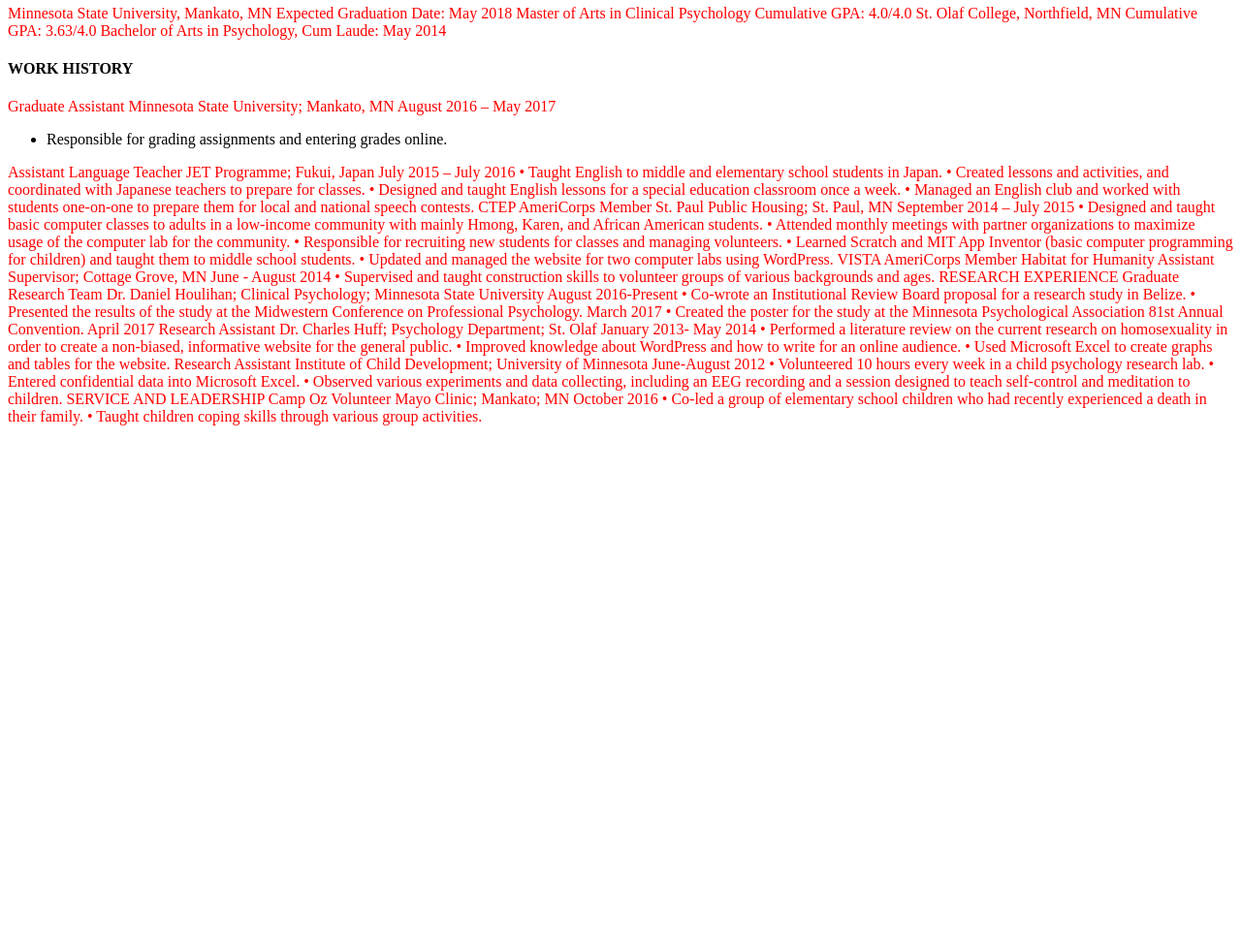
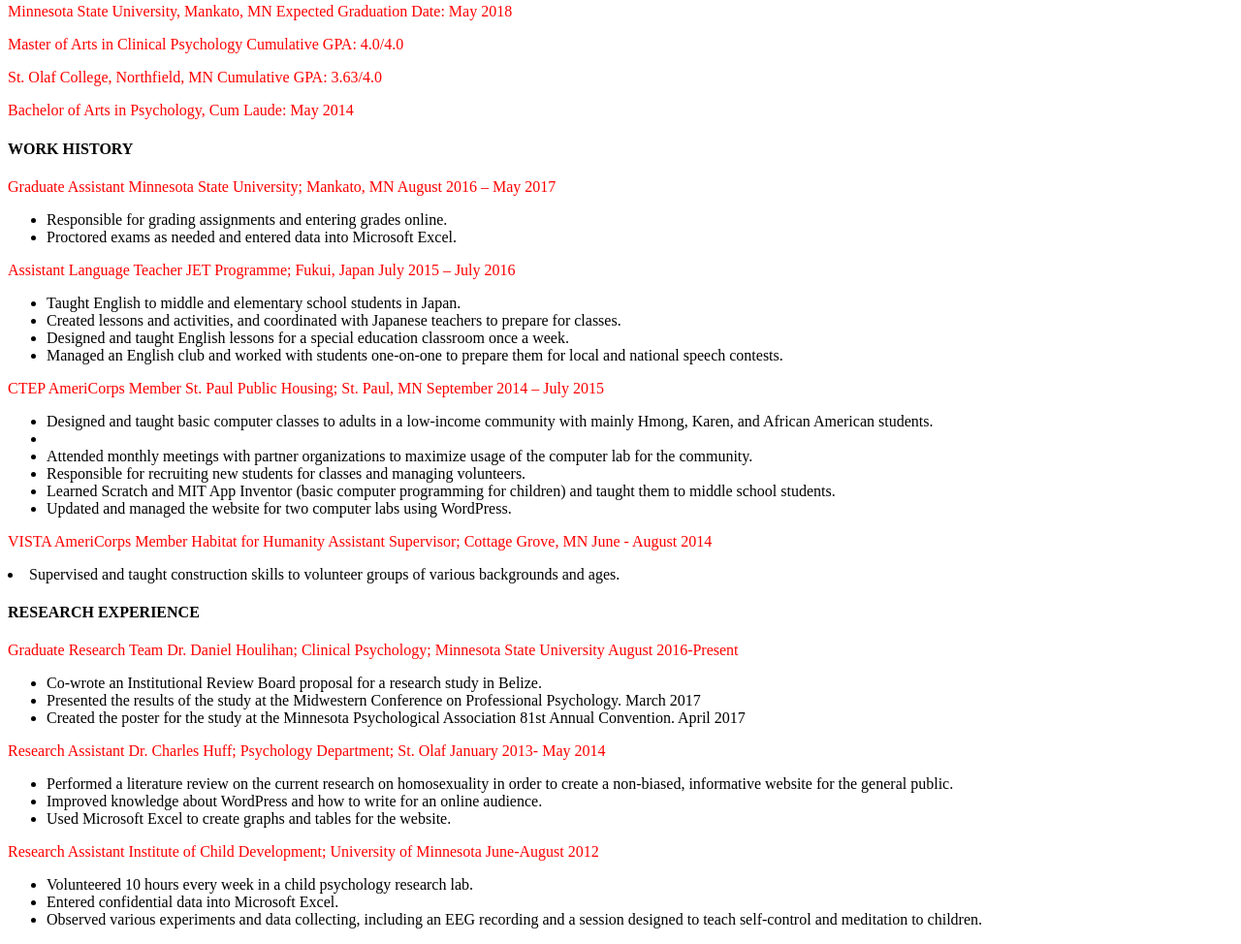
Before and after one commit to gracemkas/gracemkas.github.io, a plain HTML site: page index.html in a window 1280 px wide. Shown: the part 463-1437 px from the top of the page at 97% size. Before the commit the page ends 918 px from the top, so only its background shows below. Drawn offline with Linux system fonts and the light colour scheme.

Commit message:
Added lists

```diff
--- a/index.html
+++ b/index.html
@@ -6,62 +6,64 @@
   </head>
 
   <body>
-	  <h1>GRACE KASAHARA</h1>
-	  <h3>(612)-308-1740 • gracekasahara@gmail.com</h3>
+	<h1>GRACE KASAHARA</h1>
+	<h4>(612)-308-1740 • gracekasahara@gmail.com</h4>
+	<img
+	    src="https://scontent-ort2-1.xx.fbcdn.net/v/t1.0-9/12631319_10155152177721959_3177916257793310094_n.jpg?oh=9000c3afd951e1950967d95bf0c651dc&oe=5A8B77D4"/>
+	<h4>EDUCATION</h4>
+	<p>Minnesota State University, Mankato, MN Expected Graduation Date: May 2018</p>
+	<p>Master of Arts in Clinical Psychology Cumulative GPA: 4.0/4.0</p>
+	<p>St. Olaf College, Northfield, MN Cumulative GPA: 3.63/4.0</p>
+	<p>Bachelor of Arts in Psychology, Cum Laude: May 2014</p>
 
-	  <img
-	       src="https://scontent-ort2-1.xx.fbcdn.net/v/t1.0-9/12631319_10155152177721959_3177916257793310094_n.jpg?oh=9000c3afd951e1950967d95bf0c651dc&oe=5A8B77D4"/>
-
-	  <h4>EDUCATION</h4>
-<p>Minnesota State University, Mankato, MN        				       Expected Graduation Date: May 2018
-Master of Arts in Clinical Psychology                                                                                 Cumulative GPA: 4.0/4.0
-
-St. Olaf College, Northfield, MN      								      Cumulative GPA: 3.63/4.0
-Bachelor of Arts in Psychology, Cum Laude: May 2014
-	  </p>
-<h4>WORK HISTORY</h4>
-	<p>Graduate Assistant                        Minnesota State University; Mankato, MN                             August 2016 – May 2017</p>
+	<h4>WORK HISTORY</h4>
+	<p>Graduate Assistant Minnesota State University; Mankato, MN August 2016 – May 2017</p>
 	<ul>
 		<li>Responsible for grading assignments and entering grades online.</li>
+		<li>Proctored exams as needed and entered data into Microsoft Excel.</li>
 	</ul>
-<p>
-Assistant Language Teacher          JET Programme; Fukui, Japan                                                     July 2015 – July 2016
-•	Taught English to middle and elementary school students in Japan.
-•	Created lessons and activities, and coordinated with Japanese teachers to prepare for classes.
-•	Designed and taught English lessons for a special education classroom once a week.
-•	Managed an English club and worked with students one-on-one to prepare them for local and national speech contests.
 
-CTEP AmeriCorps Member          St. Paul Public Housing; St. Paul, MN                              September 2014 – July 2015
-•	Designed and taught basic computer classes to adults in a low-income community with mainly Hmong, Karen, and African American students.
-•	Attended monthly meetings with partner organizations to maximize usage of the computer lab for the community.
-•	Responsible for recruiting new students for classes and managing volunteers.
-•	Learned Scratch and MIT App Inventor (basic computer programming for children) and taught them to middle school students.
-•	Updated and managed the website for two computer labs using WordPress.
+	<p>Assistant Language Teacher JET Programme; Fukui, Japan July 2015 – July 2016</p>
+	<ul>
+		<li>Taught English to middle and elementary school students in Japan.</li>
+		<li>Created lessons and activities, and coordinated with Japanese teachers to prepare for classes.</li>
+		<li>Designed and taught English lessons for a special education classroom once a week.</li>
+		<li>Managed an English club and worked with students one-on-one to prepare them for local and national speech contests.</li>
+	 </ul>
+	 <p>CTEP AmeriCorps Member St. Paul Public Housing; St. Paul, MN September 2014 – July 2015</p>
+	 <ul>
+	 	<li>Designed and taught basic computer classes to adults in a low-income community with mainly Hmong, Karen, and African American students.<li>
+		<li>Attended monthly meetings with partner organizations to maximize usage of the computer lab for the community.</li>
+		<li>Responsible for recruiting new students for classes and managing volunteers.</li>
+		<li>Learned Scratch and MIT App Inventor (basic computer programming for children) and taught them to middle school students.</li>
+		<li>Updated and managed the website for two computer labs using WordPress.</li>
+	 </ul>
 
-VISTA AmeriCorps Member     Habitat for Humanity Assistant Supervisor; Cottage Grove, MN      June - August 2014
-•	Supervised and taught construction skills to volunteer groups of various backgrounds and ages.
+	<p>VISTA AmeriCorps Member Habitat for Humanity Assistant Supervisor; Cottage Grove, MN June - August 2014</p>
+		<li>Supervised and taught construction skills to volunteer groups of various backgrounds and ages.</li>
 
-RESEARCH EXPERIENCE
-Graduate Research Team   Dr. Daniel Houlihan; Clinical Psychology; Minnesota State University  August 2016-Present
-•	Co-wrote an Institutional Review Board proposal for a research study in Belize.
-•	Presented the results of the study at the Midwestern Conference on Professional Psychology.                March 2017
-•	Created the poster for the study at the Minnesota Psychological Association 81st Annual Convention.     April 2017
+	<h4>RESEARCH EXPERIENCE</h4>
+	<p>Graduate Research Team Dr. Daniel Houlihan; Clinical Psychology; Minnesota State University August 2016-Present</p>
+	<ul>
+		<li>Co-wrote an Institutional Review Board proposal for a research study in Belize.</li>
+		<li>Presented the results of the study at the Midwestern Conference on Professional Psychology. March 2017</li>
+		<li>Created the poster for the study at the Minnesota Psychological Association 81st Annual Convention. April 2017</li>
+	</ul>
 
-Research Assistant                  Dr. Charles Huff; Psychology Department; St. Olaf           	           January 2013- May 2014
-•	Performed a literature review on the current research on homosexuality in order to create a non-biased, informative
-    website for the general public.
-•	Improved knowledge about WordPress and how to write for an online audience.
-•	Used Microsoft Excel to create graphs and tables for the website.
+	<p>Research Assistant Dr. Charles Huff; Psychology Department; St. Olaf January 2013- May 2014</p>
+	<ul>
+		<li>Performed a literature review on the current research on homosexuality in order to create a non-biased, informative
+			website for the general public.</li>
+		<li>Improved knowledge about WordPress and how to write for an online audience.</li>
+		<li>Used Microsoft Excel to create graphs and tables for the website.</li>
+	</ul>
 
-Research Assistant                      Institute of Child Development; University of Minnesota                     June-August 2012
-•	Volunteered 10 hours every week in a child psychology research lab.
-•	Entered confidential data into Microsoft Excel.
-•	Observed various experiments and data collecting, including an EEG recording and a session designed to teach self-control and meditation to children.
-
-SERVICE AND LEADERSHIP
-Camp Oz Volunteer                           Mayo Clinic; Mankato; MN                                                                   October 2016
-•	Co-led a group of elementary school children who had recently experienced a death in their family.
-•	Taught children coping skills through various group activities.
-</p>
+	<p>Research Assistant Institute of Child Development; University of Minnesota June-August 2012</p>
+	<ul>
+		<li>Volunteered 10 hours every week in a child psychology research lab.</li>
+		<li>Entered confidential data into Microsoft Excel.</li>
+		<li>Observed various experiments and data collecting, including an EEG recording and a session designed to teach self-control and meditation to children.
+		</li>
+	</ul>
   </body>
 </html>
```
